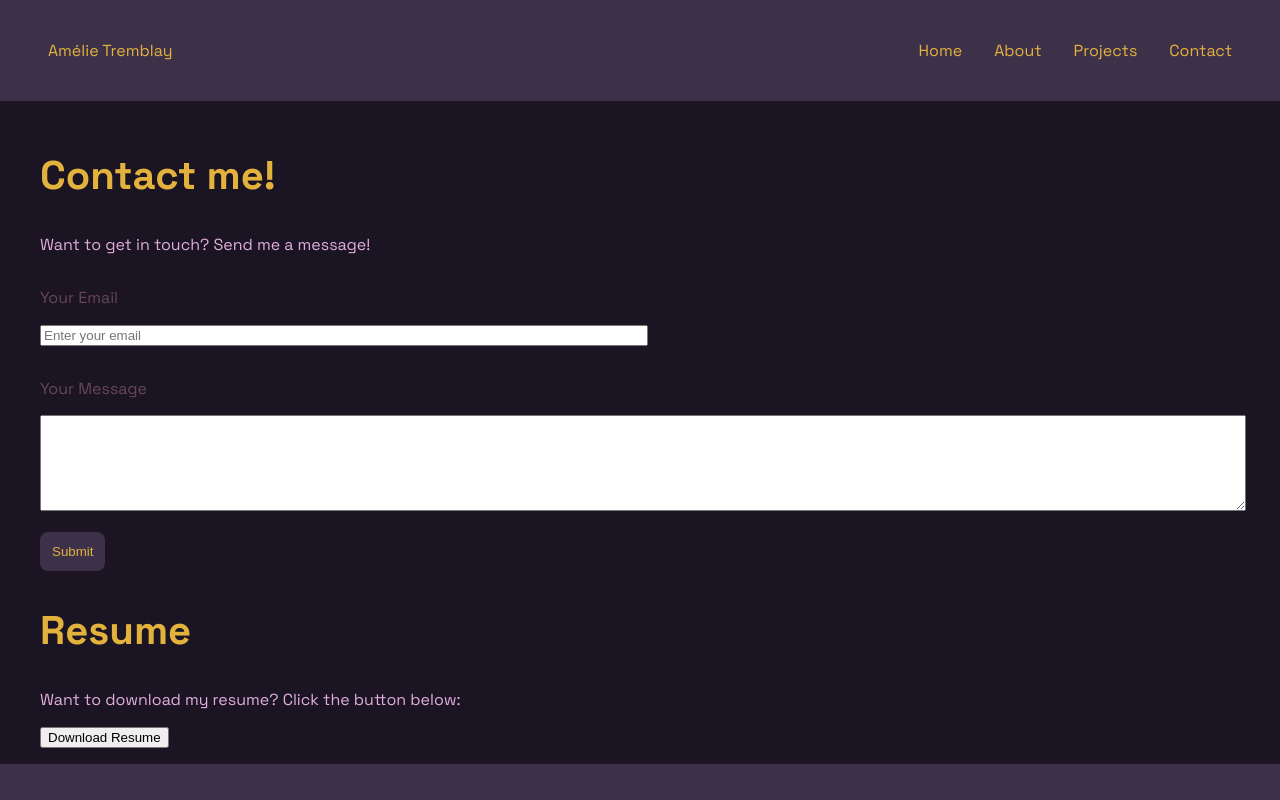
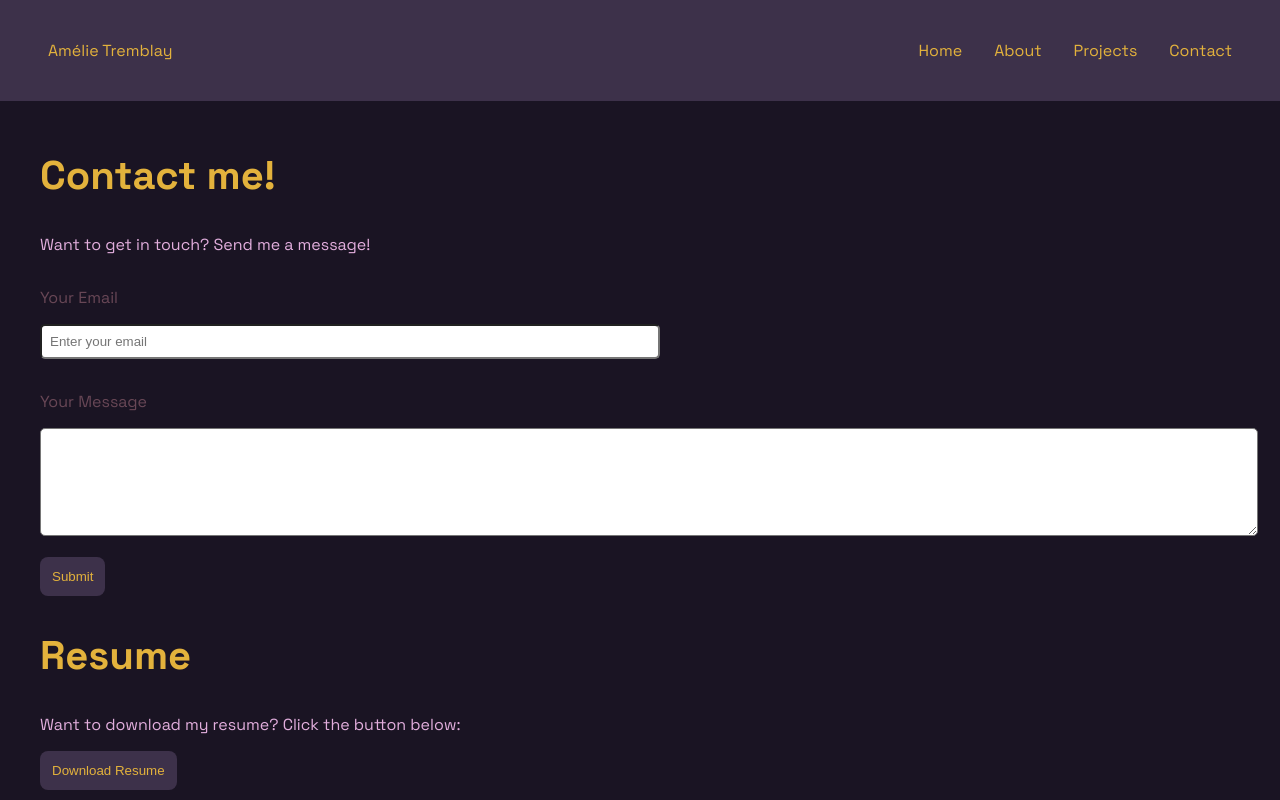
Before and after one commit to Atremblay9/personal-site, a Next.js app: page /contact in a window 1280 px wide. Shown: the top 800 px of the page. Built offline with nearby package versions, Linux system fonts and the light colour scheme.

Commit message:
tentative change

```diff
--- a/components/contactForm.js
+++ b/components/contactForm.js
@@ -1,4 +1,3 @@
-
 
 import Grid from '@mui/material/Grid2';
 
@@ -31,7 +30,7 @@ export default function ContactForm() {
                     <label htmlFor="user-email" >Your Email</label>
                     </Grid>
                     <Grid size={12}>
-                    <input type="email"  id="user-email" name="userEmail" placeholder="Enter your email" required style={{width: '50%'}} />
+                    <input type="email"  id="user-email" name="userEmail" placeholder="Enter your email" required style={{width: '50%'}} className="input"/>
                     </Grid>
                 </Grid>
                 <Grid container spacing={2} style={{padding: '1rem 0'}}>
@@ -39,7 +38,7 @@ export default function ContactForm() {
                     <label htmlFor="user-message" >Your Message</label>
                     </Grid>
                     <Grid size={12}>
-                    <textarea id="user-message" name="userMessage" rows="6" required  style={{width: '100%'}} ></textarea>
+                    <textarea id="user-message" name="userMessage" rows="6" required  style={{width: '100%'}}  className="input" ></textarea>
                     </Grid>
                 </Grid>
                 <button type="submit" className="submit-button">Submit</button>
--- a/styles/globals.css
+++ b/styles/globals.css
@@ -154,6 +154,21 @@ p {
   text-decoration: none;
 }
 
+.input {
+  border-radius: 5px;
+  padding: 0.5rem;
+}
+
+.resume-download-button{
+  background-color: var(--foreground);
+  color: var(--accentColour);
+  border: none;
+  padding: 0.75rem;
+  border-radius: 8px;
+  cursor: pointer;
+
+}
+
 @media (min-width: 600px) {
   h1{
     font-size: 3rem;
```
